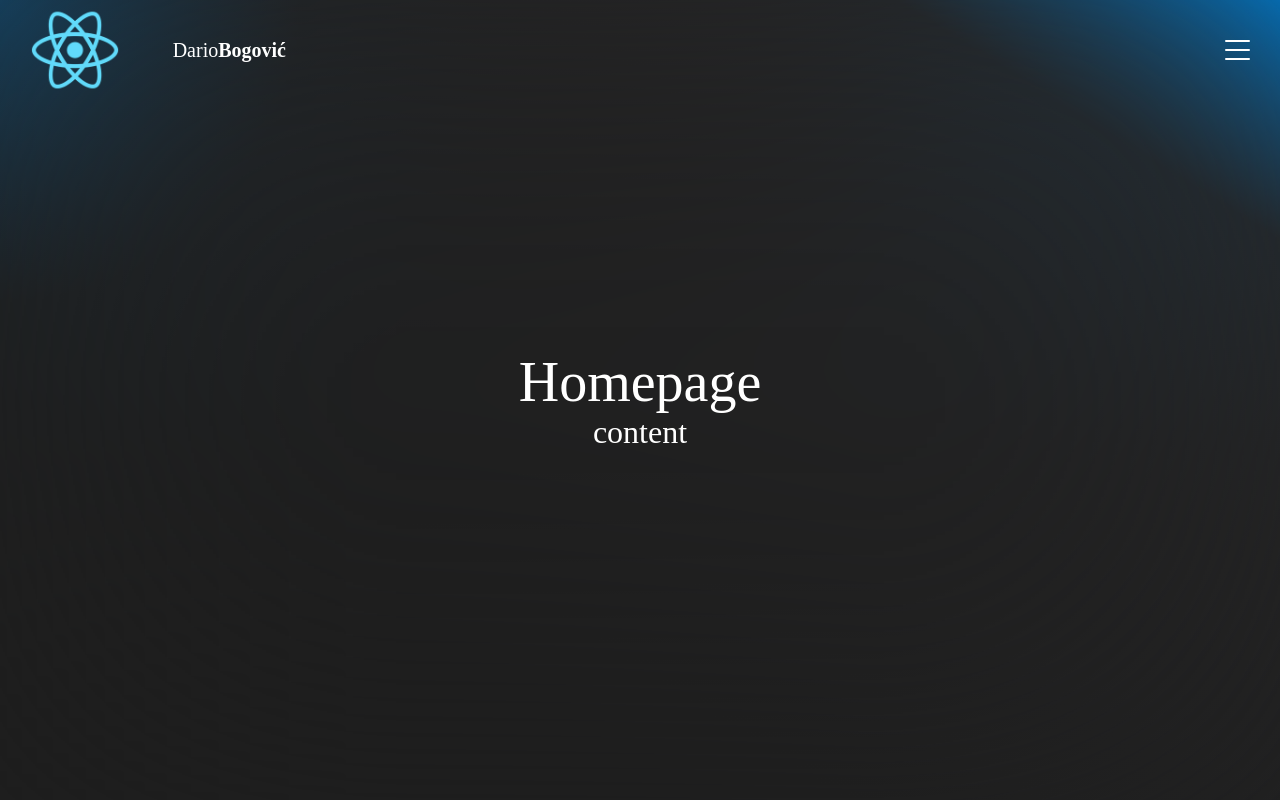
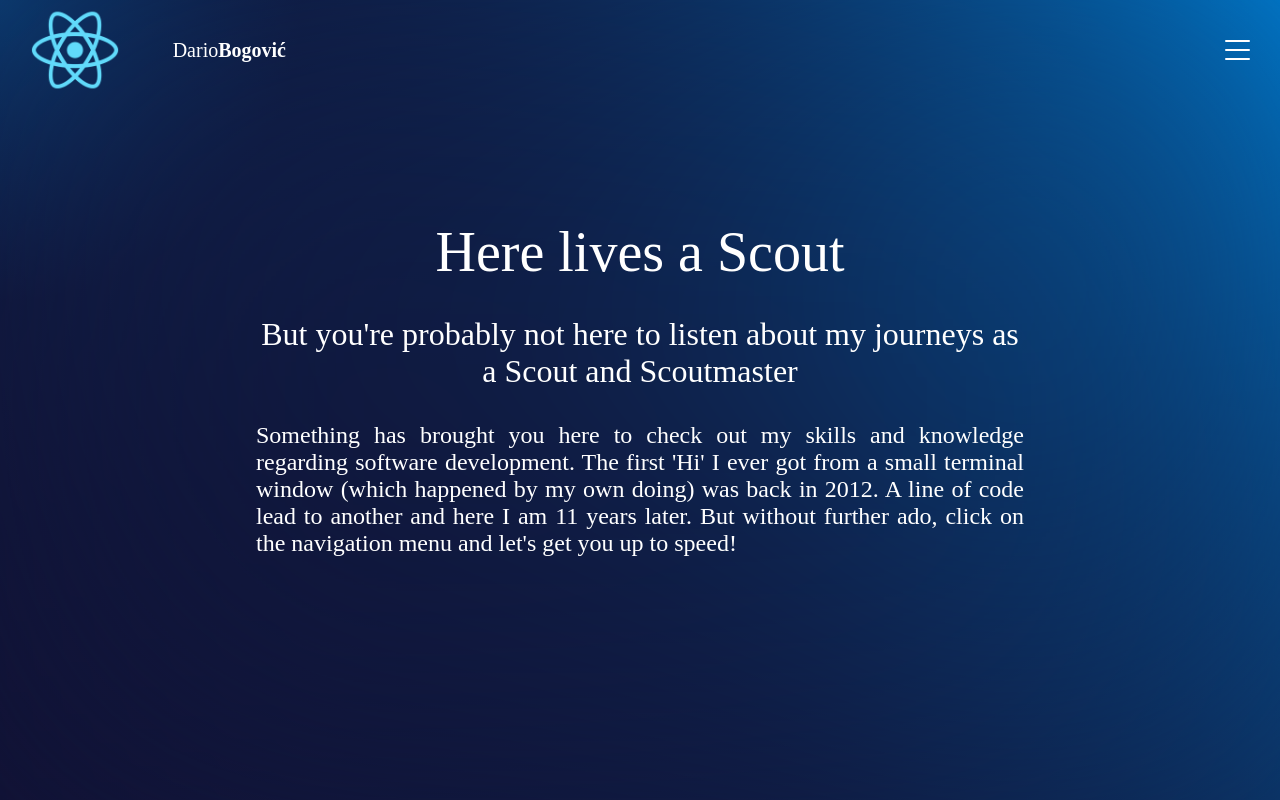
Before and after one commit to BijesniPatuljak/-db_github_page, a React (Create React App) app: page / in a window 1280 px wide. Built offline with nearby package versions, Linux system fonts and the light colour scheme.

Commit message:
Color name changes, homepage content

```diff
--- a/src/assets/stylesheets/_colors.scss
+++ b/src/assets/stylesheets/_colors.scss
@@ -1,14 +1,12 @@
-$mainLight: #ffffff;
-$shadowLight: #bfbfbf;
+$text: #ffffff;
+$mainLight: #007acc;
 $highlights: #007acc;
-$mainDark: #252526;
+$mainDark: #111235;
 $shadowDark: #1e1e1e;
-$highlights: #007acc;
 
 :export {
   mainDark: $mainDark;
   shadowDark: $shadowDark;
   mainLight: $mainLight;
-  shadowLight: $shadowLight;
   highlights: $highlights;
 }
--- a/src/assets/stylesheets/backdrop.scss
+++ b/src/assets/stylesheets/backdrop.scss
@@ -1,6 +1,6 @@
 @import "./colors";
 .backdrop {
-  background: linear-gradient(55deg, $shadowDark, 80%, $highlights);
+  background: linear-gradient(55deg, $mainDark, 80%, $highlights);
   display: flex;
   flex-direction: row;
   height: 100vh;
--- a/src/assets/stylesheets/hamburger_menu.scss
+++ b/src/assets/stylesheets/hamburger_menu.scss
@@ -7,14 +7,14 @@
   margin-right: 30px;
   width: 25px;
   .bar {
-    background-color: $mainLight;
+    background-color: $text;
     border-radius: 2px;
     height: 1.5px;
     position: relative;
     width: 100%;
   }
   .bar:before, .bar:after {
-    background-color: $mainLight;
+    background-color: $text;
     border-radius: 2px;
     content: "";
     height: inherit;
--- a/src/assets/stylesheets/links.scss
+++ b/src/assets/stylesheets/links.scss
@@ -2,7 +2,7 @@
 
 .link-wrapper {
   align-items: center;
-  color: $mainLight;
+  color: $text;
   display: flex;
   flex-direction: column;
   font-size: 26px;
@@ -21,7 +21,7 @@
   }
 
   .nav-link::before {
-    background-color: $mainLight;
+    background-color: $text;
     border-radius: 5px;
     bottom: -4px;
     content: '';
--- a/src/assets/stylesheets/navigation.scss
+++ b/src/assets/stylesheets/navigation.scss
@@ -21,7 +21,7 @@ nav {
     width: 20%;
 
     .nav-title {
-      color: $mainLight;
+      color: $text;
     }
 
     .bold {
--- a/src/assets/stylesheets/pages.scss
+++ b/src/assets/stylesheets/pages.scss
@@ -11,7 +11,8 @@
 
   .overlay {
     align-items: center;
-    background: linear-gradient(to right top, $shadowDark 33%, $mainDark 85%, $highlights);
+    background: transparent;
+    // backgroud: linear-gradient(to right top, $shadowDark 33%, $mainDark 85%, $highlights)
     display: flex;
     flex-direction: column;
     height: 100%;
@@ -19,15 +20,22 @@
     width: 100%;
 
     .title {
-      color: $mainLight;
+      color: $text;
       font-size: 3.5rem;
       z-index: 3;
     }
 
     .content {
-      color: $mainLight;
-      font-size: 2rem;
+      color: $text;
+      font-size: 1.5rem;
+      max-width: 60%;
+      text-align: justify;
       z-index: 3;
+
+      .heading {
+        font-size: 2rem;
+        text-align: center;
+      }
     }
   }
 }
--- a/src/pages/homepage.tsx
+++ b/src/pages/homepage.tsx
@@ -11,6 +11,7 @@ function Homepage() {
   const openNavigation = useSelector((state: RootState) => state.navigation.value);
   const className = openNavigation ? "page-wrapper open-navigation" : "page-wrapper";
   const dispatch = useDispatch();
+  const since2012 = new Date().getFullYear() - 2012;
 
   const handleOnClick = () => {
     if (!openNavigation) return;
@@ -21,8 +22,15 @@ function Homepage() {
     <div className={className} onClick={handleOnClick}>
       <div className='overlay'>
         <Pointer />
-        <div className="title">Homepage</div>
-        <div className="content">content</div>
+        <div className="title">Here lives a Scout</div>
+        <div className="content">
+          <p className='heading'>
+            But you're probably not here to listen about my journeys as a Scout and Scoutmaster
+          </p>
+          <p>
+            Something has brought you here to check out my skills and knowledge regarding software development. The first 'Hi' I ever got from a small terminal window (which happened by my own doing) was back in 2012. A line of code lead to another and here I am {since2012} years later. But without further ado, click on the navigation menu and let's get you up to speed!
+          </p>
+        </div>
       </div>
     </div>
   );
```
